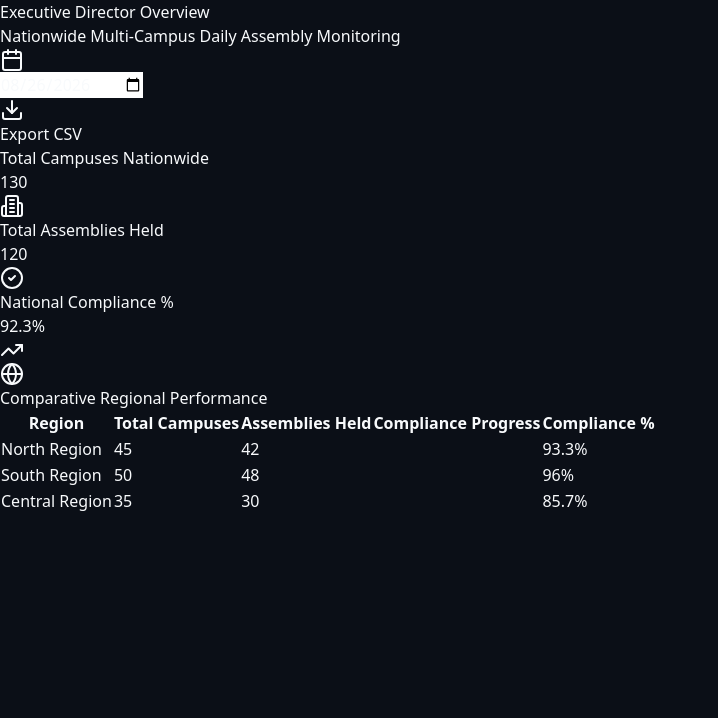
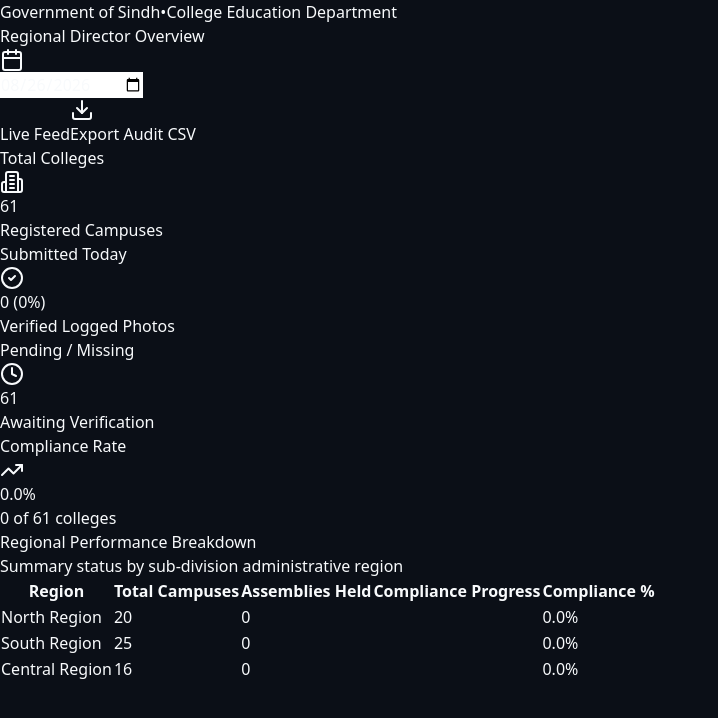
Before and after one commit to ZaraSamoo/Assembly-Verification-Portal, a Next.js app: page /director in a window 1280 px wide. Shown: the top 718 px of the page, without its empty margins (0-718 px from the left). Built offline with nearby package versions, Linux system fonts and the light colour scheme.

Commit message:
updtating dashboard with a fresh mind

```diff
--- a/src/app/director/page.tsx
+++ b/src/app/director/page.tsx
@@ -1,7 +1,7 @@
 'use client';
 
 import React, { useState } from 'react';
-import { Download, Building2, CheckCircle2, TrendingUp, Calendar, Globe } from 'lucide-react';
+import { Download, Building2, CheckCircle2, TrendingUp, Calendar, Clock, RefreshCw } from 'lucide-react';
 import { format } from 'date-fns';
 
 interface RegionalBreakdown {
@@ -12,13 +12,14 @@
 }
 
 const REGIONAL_DATA: RegionalBreakdown[] = [
-  { region: 'North Region', totalCampuses: 45, assembliesHeld: 42, compliancePct: 93.3 },
-  { region: 'South Region', totalCampuses: 50, assembliesHeld: 48, compliancePct: 96.0 },
-  { region: 'Central Region', totalCampuses: 35, assembliesHeld: 30, compliancePct: 85.7 },
+  { region: 'North Region', totalCampuses: 20, assembliesHeld: 0, compliancePct: 0.0 },
+  { region: 'South Region', totalCampuses: 25, assembliesHeld: 0, compliancePct: 0.0 },
+  { region: 'Central Region', totalCampuses: 16, assembliesHeld: 0, compliancePct: 0.0 },
 ];
 
 export default function RegionalDirectorPortal() {
   const [selectedDate, setSelectedDate] = useState(format(new Date(), 'yyyy-MM-dd'));
+  const [isLive, setIsLive] = useState(true);
 
   const exportCSV = () => {
     const headers = 'Region,Total Campuses,Assemblies Held,Compliance Pct\n';
@@ -29,82 +30,142 @@
     const url = window.URL.createObjectURL(blob);
     const a = document.createElement('a');
     a.href = url;
-    a.download = `assembly-report-${selectedDate}.csv`;
+    a.download = `assembly-audit-report-${selectedDate}.csv`;
     a.click();
   };
 
-  const totalCampusesNationwide = REGIONAL_DATA.reduce((acc, curr) => acc + curr.totalCampuses, 0);
-  const totalAssembliesHeld = REGIONAL_DATA.reduce((acc, curr) => acc + curr.assembliesHeld, 0);
-  const nationalCompliancePct = ((totalAssembliesHeld / totalCampusesNationwide) * 100).toFixed(1);
+  const totalColleges = 61;
+  const submittedToday = 0;
+  const submittedPct = 0;
+  const pendingMissing = 61;
+  const complianceRate = 0.0;
 
   return (
-    <main className="min-h-screen bg-slate-950 text-slate-100 p-4 md:p-8">
-      <header className="flex flex-col md:flex-row md:items-center justify-between gap-4 mb-8 pb-4 border-b border-slate-800">
+    <main className="min-h-screen bg-[#09090b] text-slate-100 font-sans">
+      <div className="max-w-7xl mx-auto px-6 py-6 space-y-6">
+        {/* Header & Controls Bar */}
+        <header className="border border-slate-800 bg-slate-900/60 backdrop-blur rounded-xl p-4 sm:p-6 shadow-sm flex flex-col md:flex-row md:items-center justify-between gap-4">
           <div>
-          <h1 className="text-2xl font-bold text-indigo-400">Executive Director Overview</h1>
-          <p className="text-sm text-slate-400">Nationwide Multi-Campus Daily Assembly Monitoring</p>
+            <div className="flex items-center gap-2 text-xs font-semibold tracking-wider text-slate-400 uppercase">
+              <span>Government of Sindh</span>
+              <span>•</span>
+              <span>College Education Department</span>
+            </div>
+            <h1 className="text-xl sm:text-2xl font-bold tracking-tight text-slate-100 mt-1">
+              Regional Director Overview
+            </h1>
           </div>
 
-        <div className="flex items-center gap-3">
-          <div className="flex items-center gap-2 bg-slate-900 border border-slate-800 px-3 py-2 rounded-xl">
-            <Calendar className="w-4 h-4 text-indigo-400" />
+          <div className="flex flex-wrap items-center gap-3">
+            {/* Modernized Date Picker */}
+            <div className="flex items-center gap-2 border border-slate-800 bg-slate-900/80 px-3.5 py-2 rounded-lg text-xs font-medium text-slate-200 shadow-sm focus-within:border-slate-700 transition-colors">
+              <Calendar className="w-4 h-4 text-slate-400" />
               <input
                 type="date"
                 value={selectedDate}
                 onChange={(e) => setSelectedDate(e.target.value)}
-              className="bg-transparent text-sm focus:outline-none text-slate-200"
+                className="bg-transparent outline-none text-slate-100 cursor-pointer"
               />
             </div>
 
-          {/* 1-Click CSV Export Utility */}
+            {/* Live Feed Toggle / Status Button */}
+            <button
+              type="button"
+              onClick={() => setIsLive(!isLive)}
+              className="flex items-center gap-2 px-3.5 py-2 border border-slate-800 bg-slate-900/80 hover:bg-slate-800/60 text-slate-300 hover:text-slate-100 rounded-lg text-xs font-medium transition-colors shadow-sm cursor-pointer"
+            >
+              <span className="relative flex h-2 w-2">
+                <span className={`absolute inset-0 rounded-full bg-emerald-400 ${isLive ? 'animate-ping opacity-75' : 'opacity-0'}`} />
+                <span className={`relative h-2 w-2 rounded-full ${isLive ? 'bg-emerald-400' : 'bg-slate-500'}`} />
+              </span>
+              Live Feed
+            </button>
+
+            {/* Export Audit CSV Button */}
             <button
               onClick={exportCSV}
-            className="flex items-center gap-2 px-4 py-2 bg-indigo-600 hover:bg-indigo-500 text-white rounded-xl text-sm font-semibold transition-colors shadow-lg shadow-indigo-600/20"
+              className="flex items-center gap-2 px-4 py-2 bg-slate-100 hover:bg-white text-slate-900 rounded-lg text-xs font-semibold transition-colors shadow-sm cursor-pointer"
             >
-            <Download className="w-4 h-4" />
-            Export CSV
+              <Download className="w-4 h-4 text-slate-900" />
+              Export Audit CSV
             </button>
           </div>
         </header>
 
-      {/* Top KPI Metric Cards */}
-      <section className="grid grid-cols-1 md:grid-cols-3 gap-6 mb-8">
-        <div className="p-6 rounded-2xl bg-slate-900 border border-slate-800 flex items-center justify-between">
+        {/* 4-Column Metric / KPI Cards Grid */}
+        <section className="grid grid-cols-1 sm:grid-cols-2 lg:grid-cols-4 gap-4">
+          {/* Card 1: Total Colleges */}
+          <div className="rounded-xl border border-slate-800 bg-slate-900/60 backdrop-blur p-5 shadow-sm hover:border-slate-700 transition-colors flex flex-col justify-between space-y-3">
+            <div className="flex items-center justify-between">
+              <span className="text-xs font-semibold tracking-wider text-slate-400 uppercase">Total Colleges</span>
+              <div className="p-2 rounded-lg bg-slate-800/60 border border-slate-700/50 text-slate-400">
+                <Building2 className="w-4 h-4" />
+              </div>
+            </div>
             <div>
-            <p className="text-xs text-slate-400 font-medium">Total Campuses Nationwide</p>
-            <p className="text-3xl font-extrabold text-slate-100 mt-1">{totalCampusesNationwide}</p>
+              <p className="text-2xl font-bold tracking-tight text-slate-100">{totalColleges}</p>
+              <p className="text-xs text-slate-400 mt-1">Registered Campuses</p>
             </div>
-          <Building2 className="w-10 h-10 text-indigo-400/80" />
           </div>
 
-        <div className="p-6 rounded-2xl bg-slate-900 border border-slate-800 flex items-center justify-between">
+          {/* Card 2: Submitted Today */}
+          <div className="rounded-xl border border-slate-800 bg-slate-900/60 backdrop-blur p-5 shadow-sm hover:border-slate-700 transition-colors flex flex-col justify-between space-y-3">
+            <div className="flex items-center justify-between">
+              <span className="text-xs font-semibold tracking-wider text-slate-400 uppercase">Submitted Today</span>
+              <div className="p-2 rounded-lg bg-emerald-500/10 border border-emerald-500/20 text-emerald-400">
+                <CheckCircle2 className="w-4 h-4" />
+              </div>
+            </div>
             <div>
-            <p className="text-xs text-slate-400 font-medium">Total Assemblies Held</p>
-            <p className="text-3xl font-extrabold text-emerald-400 mt-1">{totalAssembliesHeld}</p>
+              <p className="text-2xl font-bold tracking-tight text-slate-100">
+                {submittedToday} <span className="text-xs font-semibold text-slate-400">({submittedPct}%)</span>
+              </p>
+              <p className="text-xs text-slate-400 mt-1">Verified Logged Photos</p>
             </div>
-          <CheckCircle2 className="w-10 h-10 text-emerald-400/80" />
           </div>
 
-        <div className="p-6 rounded-2xl bg-slate-900 border border-slate-800 flex items-center justify-between">
+          {/* Card 3: Pending / Missing */}
+          <div className="rounded-xl border border-slate-800 bg-slate-900/60 backdrop-blur p-5 shadow-sm hover:border-slate-700 transition-colors flex flex-col justify-between space-y-3">
+            <div className="flex items-center justify-between">
+              <span className="text-xs font-semibold tracking-wider text-slate-400 uppercase">Pending / Missing</span>
+              <div className="p-2 rounded-lg bg-amber-500/10 border border-amber-500/20 text-amber-400">
+                <Clock className="w-4 h-4" />
+              </div>
+            </div>
             <div>
-            <p className="text-xs text-slate-400 font-medium">National Compliance %</p>
-            <p className="text-3xl font-extrabold text-sky-400 mt-1">{nationalCompliancePct}%</p>
+              <p className="text-2xl font-bold tracking-tight text-amber-400">{pendingMissing}</p>
+              <p className="text-xs text-slate-400 mt-1">Awaiting Verification</p>
             </div>
-          <TrendingUp className="w-10 h-10 text-sky-400/80" />
+          </div>
+
+          {/* Card 4: Compliance Rate */}
+          <div className="rounded-xl border border-slate-800 bg-slate-900/60 backdrop-blur p-5 shadow-sm hover:border-slate-700 transition-colors flex flex-col justify-between space-y-3">
+            <div className="flex items-center justify-between">
+              <span className="text-xs font-semibold tracking-wider text-slate-400 uppercase">Compliance Rate</span>
+              <div className="p-2 rounded-lg bg-slate-800/60 border border-slate-700/50 text-slate-400">
+                <TrendingUp className="w-4 h-4" />
+              </div>
+            </div>
+            <div>
+              <p className="text-2xl font-bold tracking-tight text-slate-100">{complianceRate.toFixed(1)}%</p>
+              <p className="text-xs text-slate-400 mt-1">{submittedToday} of {totalColleges} colleges</p>
+            </div>
           </div>
         </section>
 
-      {/* Comparative Regional Breakdown Table */}
-      <section className="bg-slate-900 border border-slate-800 rounded-2xl p-6">
-        <h2 className="text-lg font-semibold text-slate-100 mb-4 flex items-center gap-2">
-          <Globe className="w-5 h-5 text-indigo-400" />
-          Comparative Regional Performance
-        </h2>
+        {/* Regional Breakdown Table Section */}
+        <section className="rounded-xl border border-slate-800 bg-slate-900/60 backdrop-blur p-5 shadow-sm space-y-4">
+          <div className="flex items-center justify-between border-b border-slate-800 pb-4">
+            <div>
+              <h2 className="text-base font-semibold text-slate-100">Regional Performance Breakdown</h2>
+              <p className="text-xs text-slate-400 mt-0.5">Summary status by sub-division administrative region</p>
+            </div>
+          </div>
 
           <div className="overflow-x-auto">
             <table className="w-full text-left border-collapse">
               <thead>
-              <tr className="border-b border-slate-800 text-xs text-slate-400 uppercase tracking-wider">
+                <tr className="border-b border-slate-800 text-xs font-semibold text-slate-400 uppercase tracking-wider">
                   <th className="py-3 px-4">Region</th>
                   <th className="py-3 px-4">Total Campuses</th>
                   <th className="py-3 px-4">Assemblies Held</th>
@@ -112,28 +173,28 @@
                   <th className="py-3 px-4">Compliance %</th>
                 </tr>
               </thead>
-            <tbody className="divide-y divide-slate-800/60 text-sm">
+              <tbody className="divide-y divide-slate-800/60 text-xs text-slate-200">
                 {REGIONAL_DATA.map((row) => (
-                <tr key={row.region} className="hover:bg-slate-800/30 transition-colors">
-                  <td className="py-4 px-4 font-semibold text-slate-200">{row.region}</td>
+                  <tr key={row.region} className="hover:bg-slate-800/40 transition-colors">
+                    <td className="py-4 px-4 font-semibold text-slate-100">{row.region}</td>
                     <td className="py-4 px-4 text-slate-300">{row.totalCampuses}</td>
                     <td className="py-4 px-4 text-slate-300">{row.assembliesHeld}</td>
                     <td className="py-4 px-4 w-1/3">
-                    {/* Visual Progress Bar */}
-                    <div className="w-full bg-slate-950 rounded-full h-2.5 border border-slate-800 overflow-hidden">
+                      <div className="w-full bg-slate-950 rounded-full h-2 border border-slate-800 overflow-hidden">
                         <div
-                        className="bg-gradient-to-r from-indigo-500 to-emerald-400 h-2.5 rounded-full"
+                          className="bg-emerald-500 h-2 rounded-full transition-all duration-300"
                           style={{ width: `${row.compliancePct}%` }}
-                      ></div>
+                        />
                       </div>
                     </td>
-                  <td className="py-4 px-4 font-bold text-slate-100">{row.compliancePct}%</td>
+                    <td className="py-4 px-4 font-bold text-slate-100">{row.compliancePct.toFixed(1)}%</td>
                   </tr>
                 ))}
               </tbody>
             </table>
           </div>
         </section>
+      </div>
     </main>
   );
 }
```
Lines whose indentation alone changed are shown as unchanged.
